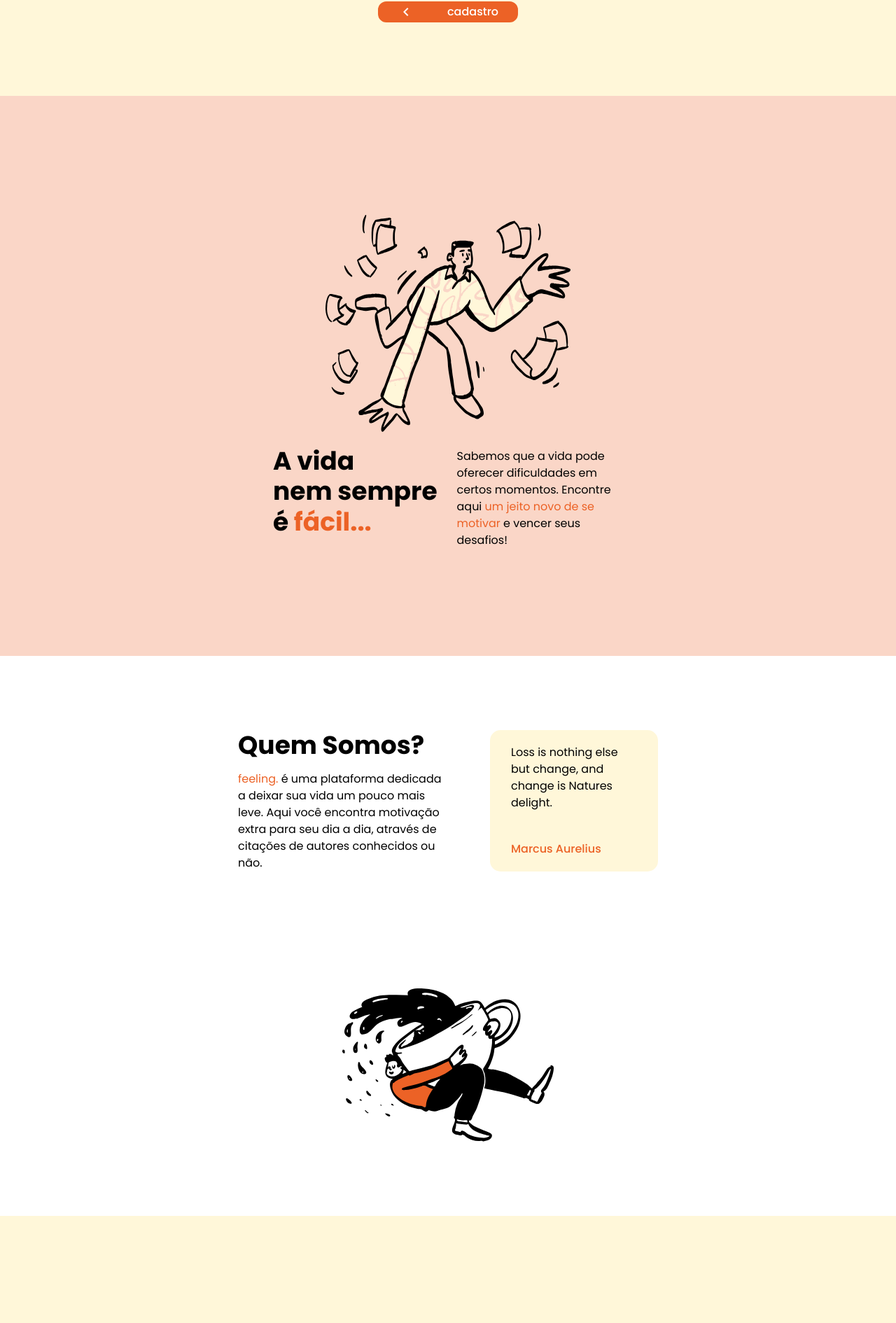
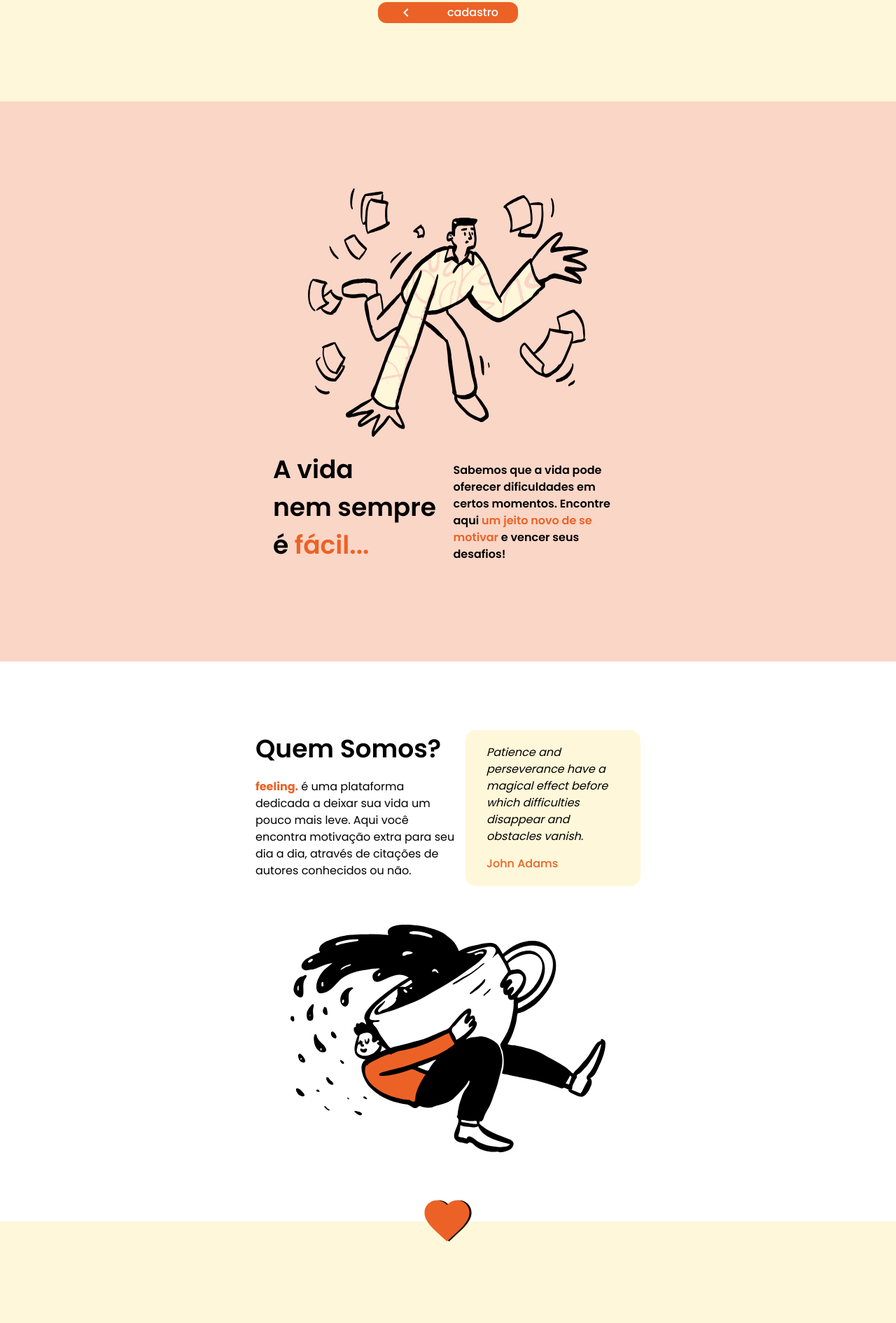
Before and after one commit to danielmsatiro/feeling., a React (Create React App) app: page / in a window 1280 px wide. Shown: the part 663-2553 px from the top of the page at 70% size. Built offline with nearby package versions, Linux system fonts and the light colour scheme.

Commit message:
feat: Refactoring the home page + Adding effects

```diff
--- a/src/pages/Home/HomeBottom.jsx
+++ b/src/pages/Home/HomeBottom.jsx
@@ -4,6 +4,7 @@ import { Box, Flex, Image, Text, Link } from "@chakra-ui/react";
 import Folders from "../../assets/folders.svg";
 import Selfie from "../../assets/selfie.svg";
 import Levitate from "../../assets/levitate.svg";
+import heart from "../../assets/Loves.svg";
 
 import { motion, useAnimation } from "framer-motion";
 import { useInView } from "react-intersection-observer";
@@ -17,35 +18,35 @@ const squareVariants = {
 };
 
 export const HomeBottom = () => {
-  const controls1 = useAnimation();
-  const controls2 = useAnimation();
-  const controls3 = useAnimation();
+  const controls4 = useAnimation();
+  const controls5 = useAnimation();
+  const controls6 = useAnimation();
 
-  const [ref1, inView1] = useInView({
+  const [ref4, inView4] = useInView({
     threshold: 0,
   });
 
-  const [ref2, inView2] = useInView({
+  const [ref5, inView5] = useInView({
     threshold: 0,
   });
 
-  const [ref3, inView3] = useInView({
+  const [ref6, inView6] = useInView({
     threshold: 0,
   });
 
   useEffect(() => {
-    if (inView1) {
-      controls1.start("visible");
+    if (inView4) {
+      controls4.start("visible");
     }
 
-    if (inView2) {
-      controls2.start("visible");
+    if (inView5) {
+      controls5.start("visible");
     }
 
-    if (inView3) {
-      controls3.start("visible");
+    if (inView6) {
+      controls6.start("visible");
     }
-  }, [controls1, controls2, controls3, inView1, inView2, inView3]);
+  }, [controls4, controls5, controls6, inView4, inView5, inView6]);
 
   return (
     <>
@@ -55,11 +56,13 @@ export const HomeBottom = () => {
         justifyContent="center"
         alignItems="center"
         bgColor="yellow.50"
-        ref={ref1}
-        animate={controls1}
+        ref={ref4}
+        animate={controls4}
         initial="hidden"
         variants={squareVariants}
+        position="relative"
       >
+        <Image src={heart} w="80px" position="absolute" top="-10" />
         <Text
           w={["290px", "290px", "290px", "fit-content"]}
           fontSize={["2xl", "2xl", "2xl", "3xl"]}
@@ -92,8 +95,8 @@ export const HomeBottom = () => {
         justifyContent="center"
         alignItems="center"
         bgColor="white"
-        ref={ref2}
-        animate={controls2}
+        ref={ref5}
+        animate={controls5}
         initial="hidden"
         variants={squareVariants}
       >
@@ -123,8 +126,8 @@ export const HomeBottom = () => {
         justifyContent="center"
         alignItems="center"
         bgColor="yellow.50"
-        ref={ref3}
-        animate={controls3}
+        ref={ref6}
+        animate={controls6}
         initial="hidden"
         variants={squareVariants}
       >
@@ -153,7 +156,7 @@ export const HomeBottom = () => {
         padding="20px 0"
         fontSize="sm"
       >
-        <Link>voltar ao topo</Link>
+        <Link href="#top">voltar ao topo</Link>
         <Link m="0 20px">criadores</Link>
         <Link>repositório</Link>
       </Flex>
--- a/src/pages/Home/HomeTop.jsx
+++ b/src/pages/Home/HomeTop.jsx
@@ -1,41 +1,95 @@
-import {Flex, Heading, Text, Image, Button} from "@chakra-ui/react"
-import {MdOutlineKeyboardArrowRight, MdOutlineKeyboardArrowLeft} from "react-icons/md"
+import { Span } from "./styles";
+import { Flex, Heading, Text, Image, Button, Box } from "@chakra-ui/react";
+import {
+  MdOutlineKeyboardArrowRight,
+  MdOutlineKeyboardArrowLeft,
+} from "react-icons/md";
 
-import loving from "../../assets/loving.svg"
-import clumsy from "../../assets/clumsy.svg"
-import coffee from "../../assets/coffee.svg"
+import loving from "../../assets/loving.svg";
+import clumsy from "../../assets/clumsy.svg";
+import coffee from "../../assets/coffee.svg";
+
+import { motion, useAnimation } from "framer-motion";
+import { useInView } from "react-intersection-observer";
+import { useEffect } from "react";
+
+const FlexMotion = motion(Flex);
+
+const squareVariants = {
+  visible: { opacity: 1, transition: { duration: 2 } },
+  hidden: { opacity: 0 },
+};
 
 export const HomeTop = () => {
+  const controls1 = useAnimation();
+  const controls2 = useAnimation();
+  const controls3 = useAnimation();
+
+  const [ref1, inView1] = useInView({
+    threshold: 0,
+  });
+
+  const [ref2, inView2] = useInView({
+    threshold: 0,
+  });
+
+  const [ref3, inView3] = useInView({
+    threshold: 0,
+  });
+
+  useEffect(() => {
+    if (inView1) {
+      controls1.start("visible");
+    }
+
+    if (inView2) {
+      controls2.start("visible");
+    }
+
+    if (inView3) {
+      controls3.start("visible");
+    }
+  }, [controls1, controls2, controls3, inView1, inView2, inView3]);
   return (
-        <Flex flexDirection="column">
-            <Flex
+    <Flex flexDirection="column" id="#top">
+      <FlexMotion
+        ref={ref1}
+        animate={controls1}
+        initial="hidden"
+        variants={squareVariants}
         bg="yellow.50"
         flexDirection="column"
         alignItems="center"
         justifyContent="center"
-                minH="100vh"
+        minH="101vh"
         padding="35px"
-                w="100%"
       >
-                <Heading
+        <Text
           color="orange.500"
-                    as="h1" size="2xl"
+          fontSize={["4xl", "4xl", "4xl", "5xl"]}
           fontWeight="medium"
         >
           feeling.
-                </Heading>
-                <Image src={loving} alt="loving guy" boxSize={["250px", "350px"]}/>
+        </Text>
+        <Image
+          src={loving}
+          alt="loving guy"
+          w={["300px", "300px", "300px", "400px"]}
+          m="10px 0"
+        />
 
         <Heading
           color="orange.500"
-                    as="h2" size='xl'
+          as="h2"
+          fontSize={["3xl", "3xl", "3xl", "4xl"]}
           fontWeight="medium"
         >
           Bem Vindo(a)!
         </Heading>
 
         <Text m="10px" textAlign="center" fontWeight="thin">
-                    Lorem ipsulum dolum met isse <br/>aham dat mar
+          Lorem ipsulum dolum met isse <br />
+          aham dat mar
         </Text>
 
         <Button
@@ -54,11 +108,11 @@ export const HomeTop = () => {
           _hover={{
             background: "yellow.50",
             color: "orange.500",
-                        border: "solid orange.500"
+            border: "solid orange.500",
           }}
         >
           login
-                    <MdOutlineKeyboardArrowRight size="1.5rem"/>
+          <MdOutlineKeyboardArrowRight size="1.5rem" />
         </Button>
 
         <Button
@@ -77,95 +131,120 @@ export const HomeTop = () => {
           _hover={{
             background: "yellow.50",
             color: "orange.500",
-                        border: "solid orange.500"
+            border: "solid orange.500",
           }}
         >
-                    <MdOutlineKeyboardArrowLeft size="1.5rem"/>
+          <MdOutlineKeyboardArrowLeft size="1.5rem" />
           cadastro
         </Button>
+      </FlexMotion>
 
-            </Flex>
-
-            <Flex
+      <FlexMotion
         bg="red.50"
         flexDirection="column"
         alignItems="center"
         justifyContent="center"
         h="100vh"
         padding="35px"
-                w="100%"
+        ref={ref2}
+        animate={controls2}
+        initial="hidden"
+        variants={squareVariants}
       >
-
-                <Image src={clumsy} alt="loving guy" boxSize={["250px", "350px"]}/>
+        <Image
+          src={clumsy}
+          alt="clumsy guy"
+          w={["300px", "300px", "300px", "400px"]}
+          mb="20px"
+        />
 
         <Flex
-                    w={["80%", "60%"]}
-                    flexDirection={["column", "column", "row"]}
-                    alignItems={["flex-start" , "flex-start" , "center"]}
+          flexDirection={["column", "column", "column", "row"]}
+          alignItems={["flex-start", "flex-start", "center"]}
           maxW="500px"
         >
-                    <Heading
-                        w={["100%", "100%", "50%"]}
-                        mr="25px"
-                        mb="20px"
+          <Text
+            w={["300px", "300px", "300px", "400px"]}
+            mr={["", "", "", "15px"]}
+            mb={["15px", "15px", "15px", ""]}
+            fontSize={["3xl", "3xl", "3xl", "4xl"]}
+            fontWeight="semibold"
           >
-                        A vida <br/>
-                        nem sempre é
-                        <Text as="abbr" color="orange.500"> fácil...</Text>
-                    </Heading>
+            A vida <br />
+            nem sempre é<Span> fácil...</Span>
+          </Text>
 
-                    <Text w={["100%", "100%", "50%"]}>
-                        Sabemos que a vida  pode oferecer dificuldades em certos momentos.
-                        Encontre aqui <Text as="abbr" color="orange.500">um jeito novo de se motivar</Text> e vencer seus desafios!
+          <Text w={["300px", "300px", "300px", "400px"]} fontWeight="semibold">
+            Sabemos que a vida pode oferecer dificuldades em certos momentos.
+            Encontre aqui <Span>um jeito novo de se motivar</Span> e vencer seus
+            desafios!
+          </Text>
+        </Flex>
+      </FlexMotion>
+
+      <FlexMotion
+        position="relative"
+        bg="white"
+        flexDirection="column"
+        alignItems="center"
+        justifyContent="center"
+        h="100vh"
+        ref={ref3}
+        animate={controls3}
+        initial="hidden"
+        variants={squareVariants}
+      >
+        <Flex
+          justifyContent="center"
+          alignItems={["center", "center", "center", "flex-start"]}
+          flexDirection={["column", "column", "column", "row"]}
+          mb="50px"
+        >
+          <Flex flexDirection="column">
+            <Text
+              w="300px"
+              mb="15px"
+              fontSize={["3xl", "3xl", "3xl", "4xl"]}
+              fontWeight="semibold"
+            >
+              Quem Somos?
+            </Text>
+            <Text w={["300px", "300px", "300px", "290px"]} mb="15px">
+              <Span>
+                <b>feeling.</b>{" "}
+              </Span>
+              é uma plataforma dedicada a deixar sua vida um pouco mais leve.
+              Aqui você encontra motivação extra para seu dia a dia, através de
+              citações de autores conhecidos ou não.
+            </Text>
+          </Flex>
+
+          <Flex
+            h="fit-content"
+            w={["300px", "300px", "300px", "250px"]}
+            flexDirection="column"
+            justifyContent="center"
+            bg="yellow.50"
+            padding="20px 30px"
+            mt={["20px", "0px"]}
+            borderRadius="15px"
+          >
+            <Text mb="15px" fontStyle="italic">
+              Patience and perseverance have a magical effect before which
+              difficulties disappear and obstacles vanish.
+            </Text>
+            <Text color="orange.500" fontWeight="medium">
+              John Adams
             </Text>
           </Flex>
         </Flex>
 
-            <Flex
-                bg="white"
-                flexDirection="column"
-                alignItems="center"
-                justifyContent="space-around"
-                h="100vh"
-                padding="35px"
-                w="100%"
-            >
-                <Flex
-                    maxW="600px"
-                    justifyContent="space-between"
-                    flexDirection={["column", "row"]}
-                >
-                    <Flex flexDirection="column" w={["100%","50%"]}>
-                        <Heading mb="15px">Quem Somos?</Heading>
-                        <Text>
-                        <Text as="abbr" color="orange.500">feeling. </Text>
-                        é uma plataforma dedicada a deixar sua vida um pouco mais leve.
-                        Aqui você encontra motivação extra para seu dia a dia, através de citações de autores
-                        conhecidos ou não.
-                        </Text>
+        <Image
+          src={coffee}
+          alt="man coffee"
+          w={["300px", "300px", "300px", "450px"]}
+        />
+      </FlexMotion>
     </Flex>
-
-                    <Flex
-                       flexDirection="column"
-                       justifyContent="space-between"
-                       bg="yellow.50"
-                       padding="20px 30px"
-                       w={["100%","40%"]}
-                       mt={["20px", "0px"]}
-                       borderRadius="15px"
-                    >
-                        <Text mb="10px">
-                            Loss is nothing else but change,
-                            and change is Natures delight.
-                        </Text>
-                        <Text color="orange.500" fontWeight="medium">Marcus Aurelius</Text>
-                    </Flex>
-
-                </Flex>
-
-                <Image src={coffee} alt="man coffee" mt="25px"/>
-
-            </Flex>
-        </Flex>
-    )
-}
+  );
+};
```
Also changed, not shown: src/pages/Home/index.jsx (+5 -5 lines), src/assets/Loves.svg (added). Lines whose indentation alone changed are shown as unchanged.
